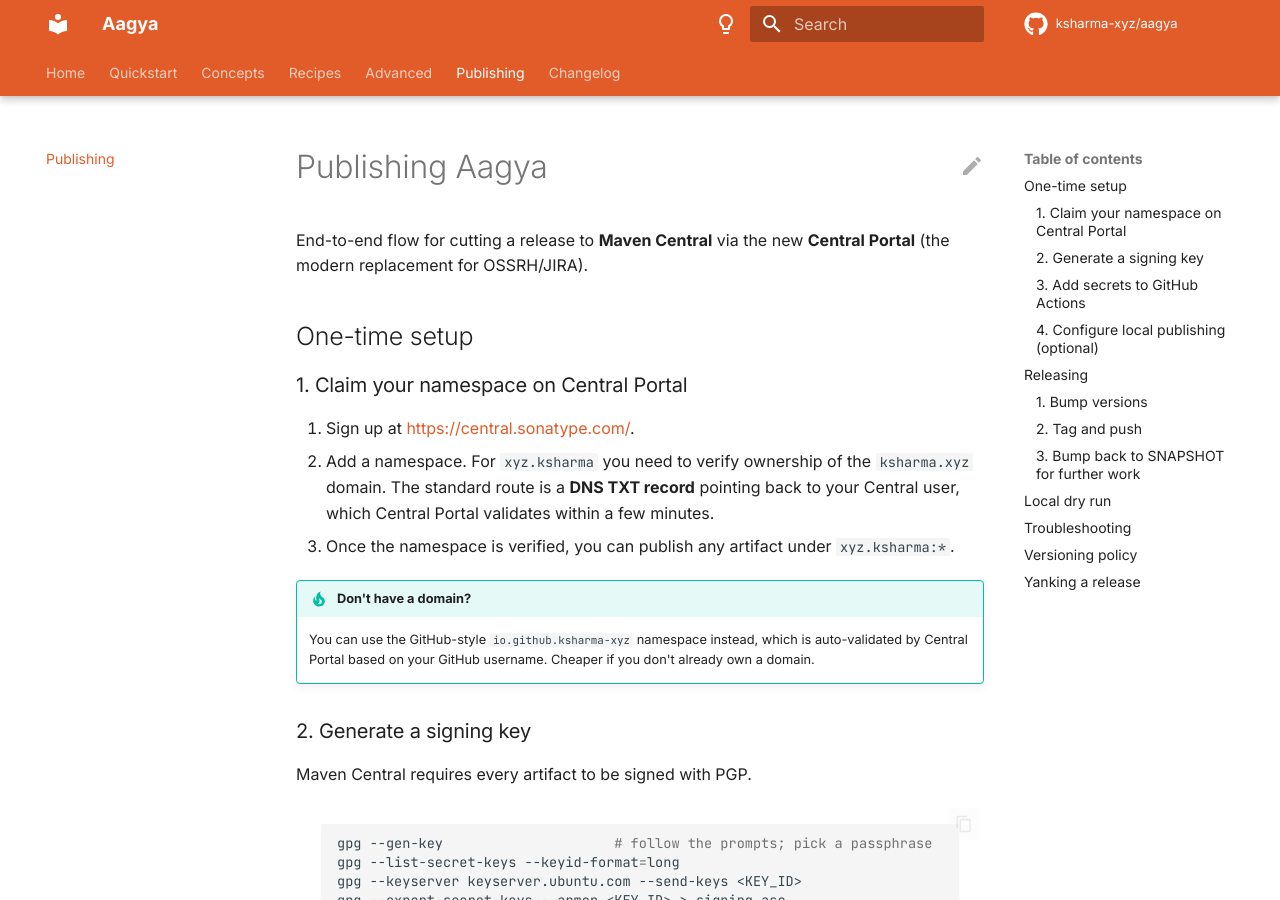
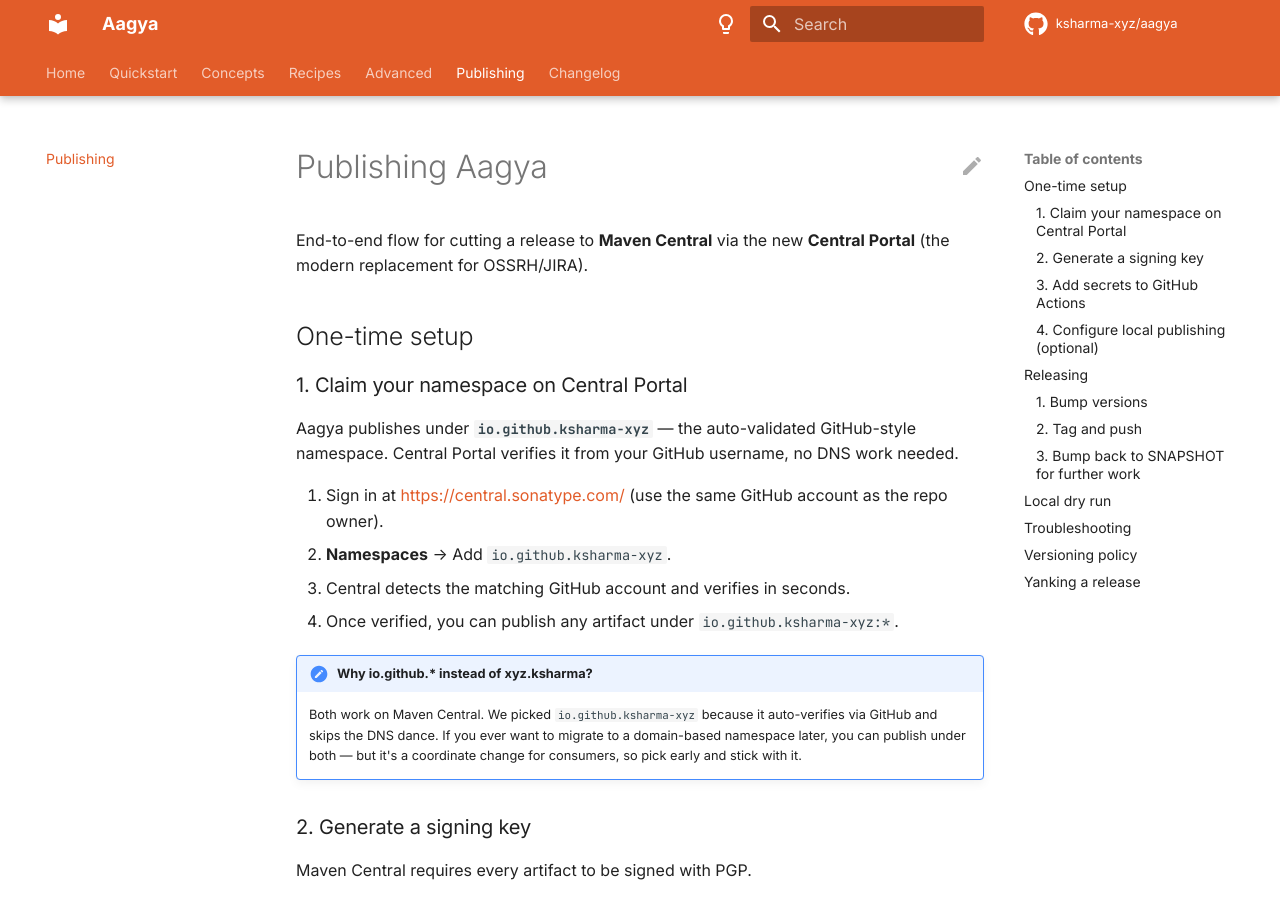
Before and after one commit to ksharma-xyz/aagya, an MkDocs documentation site: the page built from docs/publishing.md, in a window 1280 px wide and 900 px high. Built offline with MkDocs 1.6.1 and Material for MkDocs 9.7.7, drawn with Linux system fonts in a browser that asks for light colours; comment, search, counter and statistics services are not loaded; some of the changed text lies outside the part shown.

Commit message:
Switch published groupId to io.github.ksharma-xyz
Central Portal verifies io.github.<github-username> automatically via the
matching GitHub account, no DNS work needed. The xyz.ksharma.* Kotlin
packages stay unchanged: groupId is the publish coordinate, package names
are independent.

Updated install snippets, badges, m2 paths, TODO.md, publishing.md.
Verified locally: ./gradlew publishToMavenLocal --no-configuration-cache
produces artifacts under ~/.m2/repository/io/github/ksharma-xyz/.

````diff
--- a/docs/publishing.md
+++ b/docs/publishing.md
@@ -7,17 +7,15 @@ End-to-end flow for cutting a release to **Maven Central** via the new
 
 ### 1. Claim your namespace on Central Portal
 
-1. Sign up at <https://central.sonatype.com/>.
-2. Add a namespace. For `xyz.ksharma` you need to verify ownership of the `ksharma.xyz`
-   domain. The standard route is a **DNS TXT record** pointing back to your Central
-   user, which Central Portal validates within a few minutes.
-3. Once the namespace is verified, you can publish any artifact under
-   `xyz.ksharma:*`.
+Aagya publishes under **`io.github.ksharma-xyz`** — the auto-validated GitHub-style namespace. Central Portal verifies it from your GitHub username, no DNS work needed.
 
-!!! tip "Don't have a domain?"
-    You can use the GitHub-style `io.github.ksharma-xyz` namespace instead, which is
-    auto-validated by Central Portal based on your GitHub username. Cheaper if you
-    don't already own a domain.
+1. Sign in at <https://central.sonatype.com/> (use the same GitHub account as the repo owner).
+2. **Namespaces** → Add `io.github.ksharma-xyz`.
+3. Central detects the matching GitHub account and verifies in seconds.
+4. Once verified, you can publish any artifact under `io.github.ksharma-xyz:*`.
+
+!!! note "Why io.github.* instead of xyz.ksharma?"
+    Both work on Maven Central. We picked `io.github.ksharma-xyz` because it auto-verifies via GitHub and skips the DNS dance. If you ever want to migrate to a domain-based namespace later, you can publish under both — but it's a coordinate change for consumers, so pick early and stick with it.
 
 ### 2. Generate a signing key
 
@@ -108,7 +106,7 @@ Before tagging, confirm everything publishes locally:
 
 ```bash
 ./gradlew publishToMavenLocal --no-configuration-cache
-ls ~/.m2/repository/xyz/ksharma/aagya-state/0.1.0/
+ls ~/.m2/repository/io/github/ksharma-xyz/aagya-state/0.1.0/
 ```
 
 You should see `.aar`, `.pom`, `.module`, and `.asc` signature files.
````
Also changed, not shown: README.md (+7 -7 lines), TODO.md (+3 -12 lines), docs/index.md (+1 -1 lines), docs/quickstart.md (+2 -2 lines), docs/recipes/koin.md (+1 -1 lines), 2 other files.
